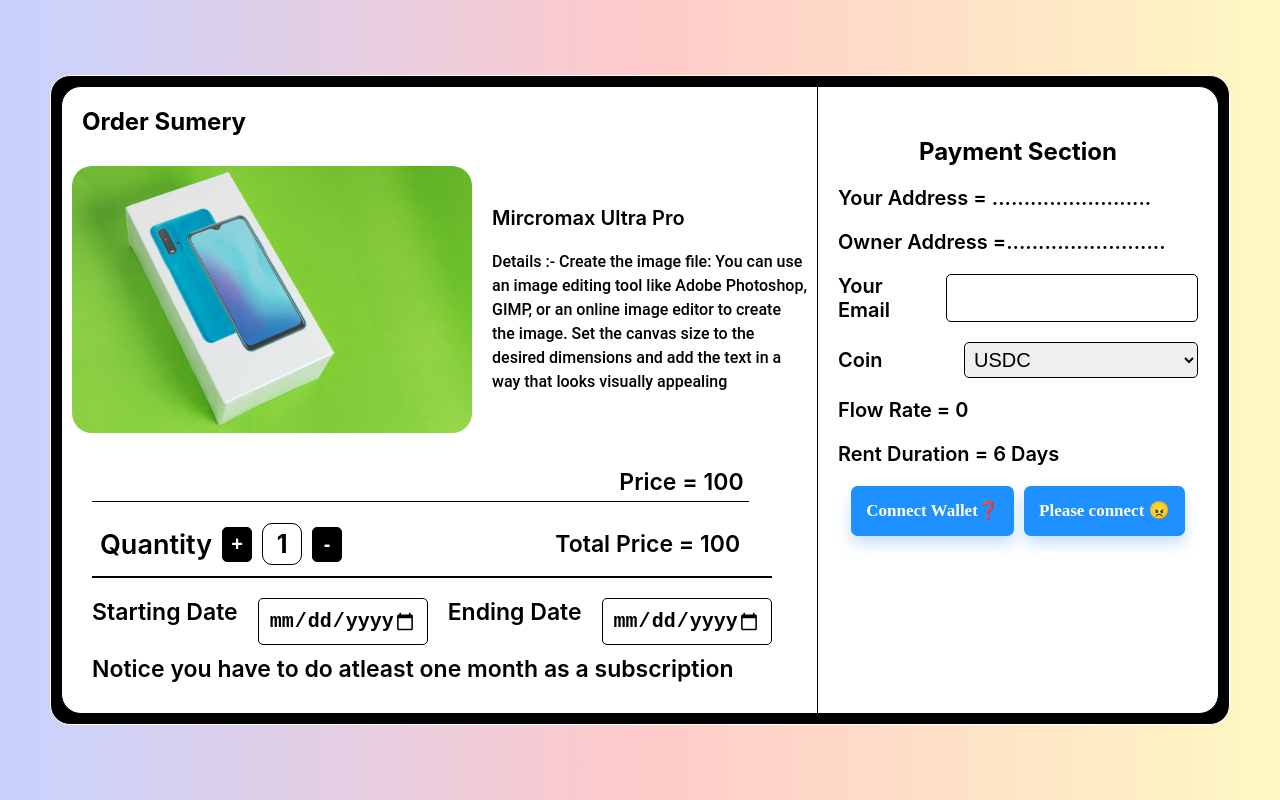
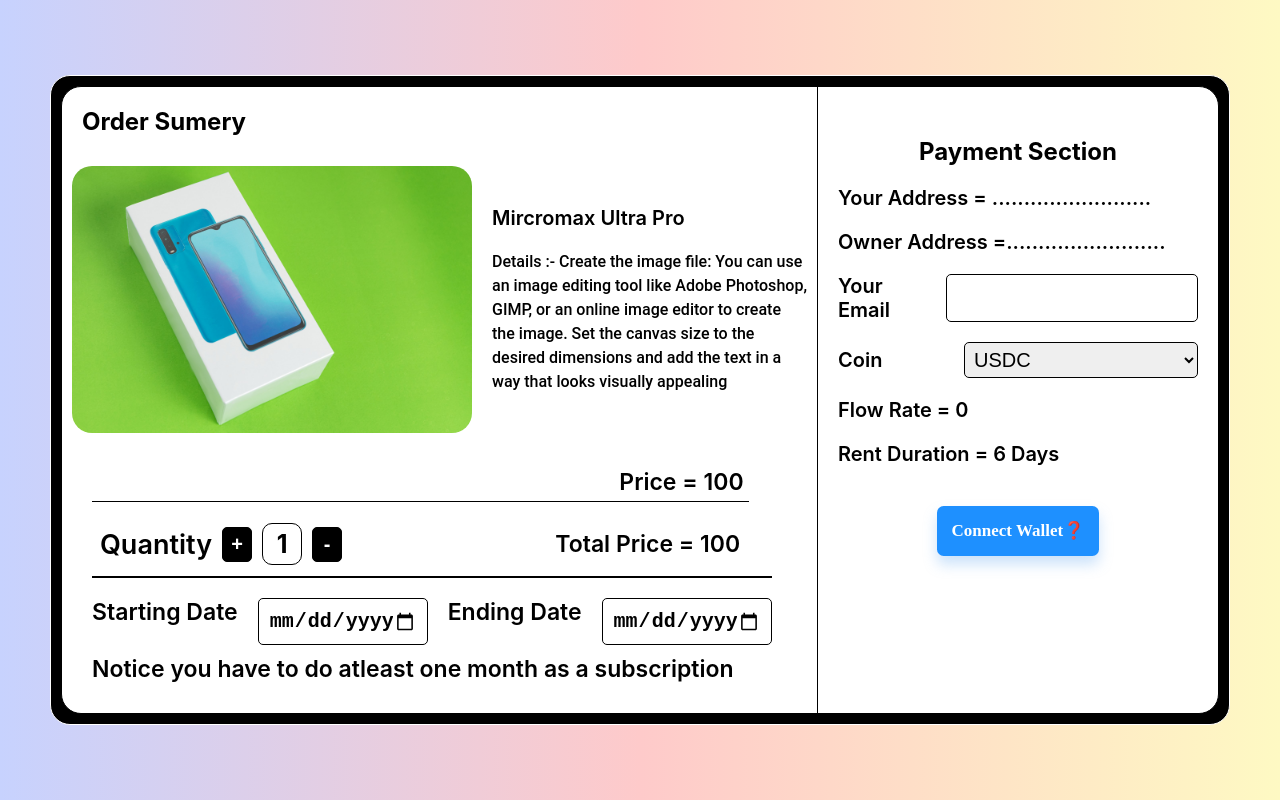
Before and after one commit to Ajay12-p/PeerPay, a React (Create React App) app in the folder client/: page /Payment in a window 1280 px wide. Built offline with nearby package versions, Linux system fonts and the light colour scheme.

Commit message:
button desigen update

```diff
--- a/client/src/components/Pages/Payment/Payment.js
+++ b/client/src/components/Pages/Payment/Payment.js
@@ -160,15 +160,11 @@
                 style={{
                   display: "flex",
                   justifyContent: "center",
+                  marginTop: "20px",
                   width: "100%",
                   gap: "10px",
                 }}
               >
-                <Connect
-                  Name="Connect Wallet❓"
-                  Nextname={"One Step Close"}
-                  Function={walletConnector}
-                />
                 {isconnected ? (
                   <Connect
                     Name={`Pay ${total}$ ${Coin}`}
@@ -177,11 +173,9 @@
                   />
                 ) : (
                   <Connect
-                    Name={`Please connect  😠 `}
-                    Nextname={`your wallet 😡`}
-                    Function={() => {
-                      console.log("nothing");
-                    }}
+                    Name="Connect Wallet❓"
+                    Nextname={"One Step Close"}
+                    Function={walletConnector}
                   />
                 )}
               </div>
```
